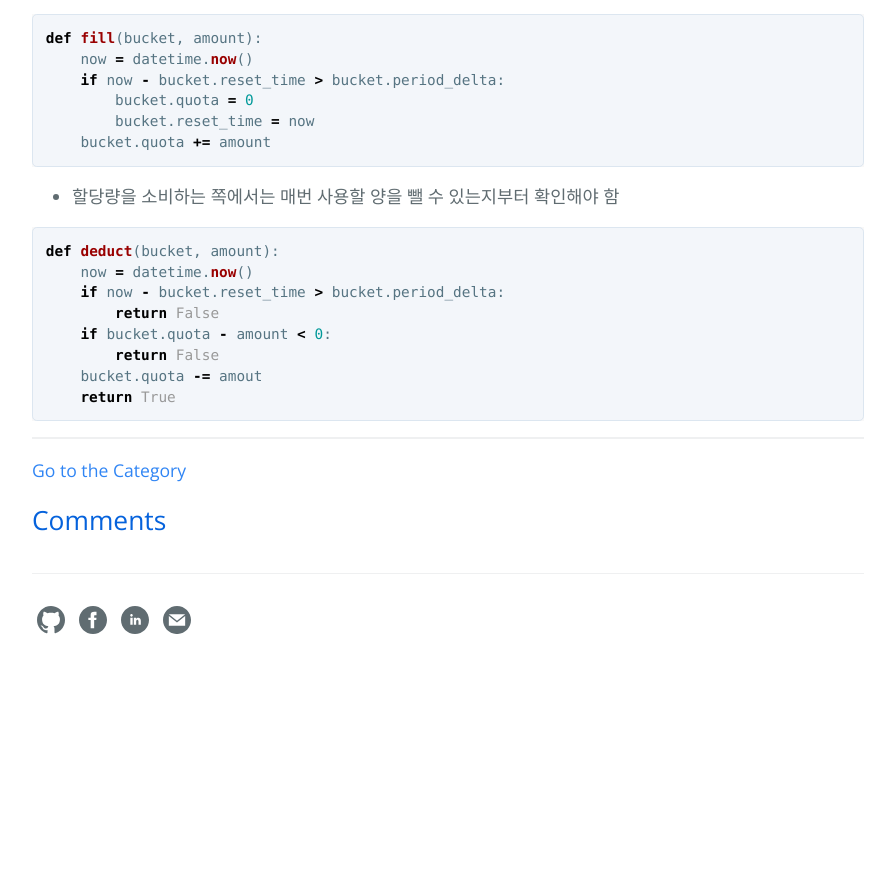
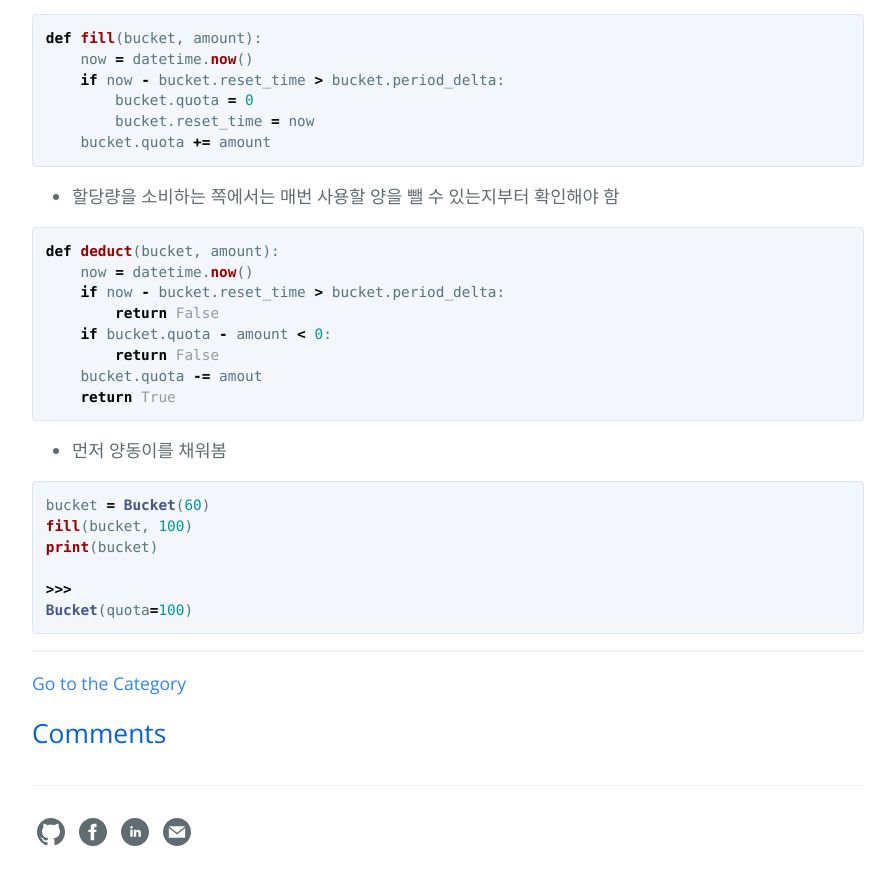
Before and after one commit to hcnoh/hcnoh.github.io, a Jekyll site: the page built from _posts/2018-10-09-effective-python-way30.md, in a window 1280 px wide and 900 px high, scrolled down 1124 px. Shown: the top 885 px of the window, without its empty margins (192-1087 px from the left). Built offline with Jekyll 4.4.1, drawn with Linux system fonts in a browser that asks for light colours; comment, search, counter and statistics services are not loaded; before the commit the page ends 1812 px from its top, so only the background shows below that.

Commit message:
Update 2018-10-09-effective-python-way30.md

````diff
--- a/_posts/2018-10-09-effective-python-way30.md
+++ b/_posts/2018-10-09-effective-python-way30.md
@@ -55,3 +55,14 @@ def deduct(bucket, amount):
     bucket.quota -= amout
     return True
 ```
+
+- 먼저 양동이를 채워봄
+
+```python
+bucket = Bucket(60)
+fill(bucket, 100)
+print(bucket)
+
+>>>
+Bucket(quota=100)
+```
````
